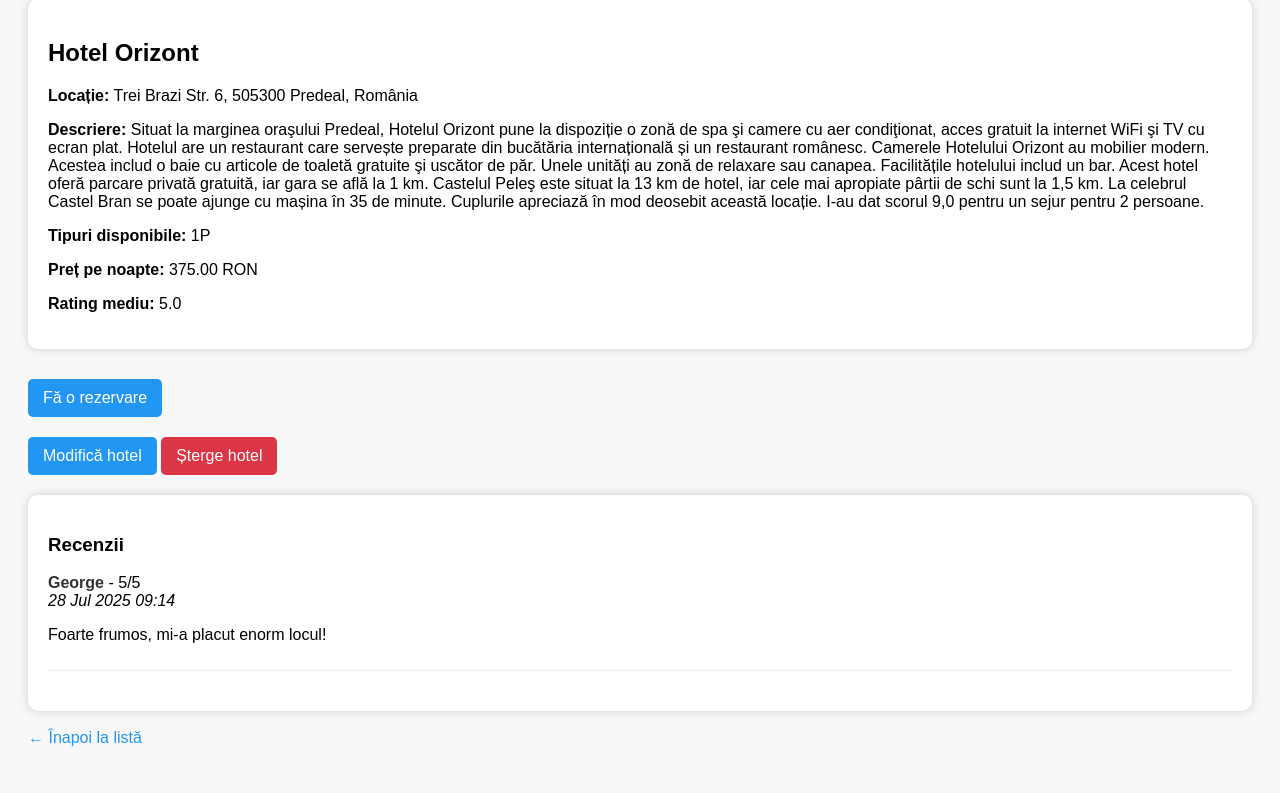
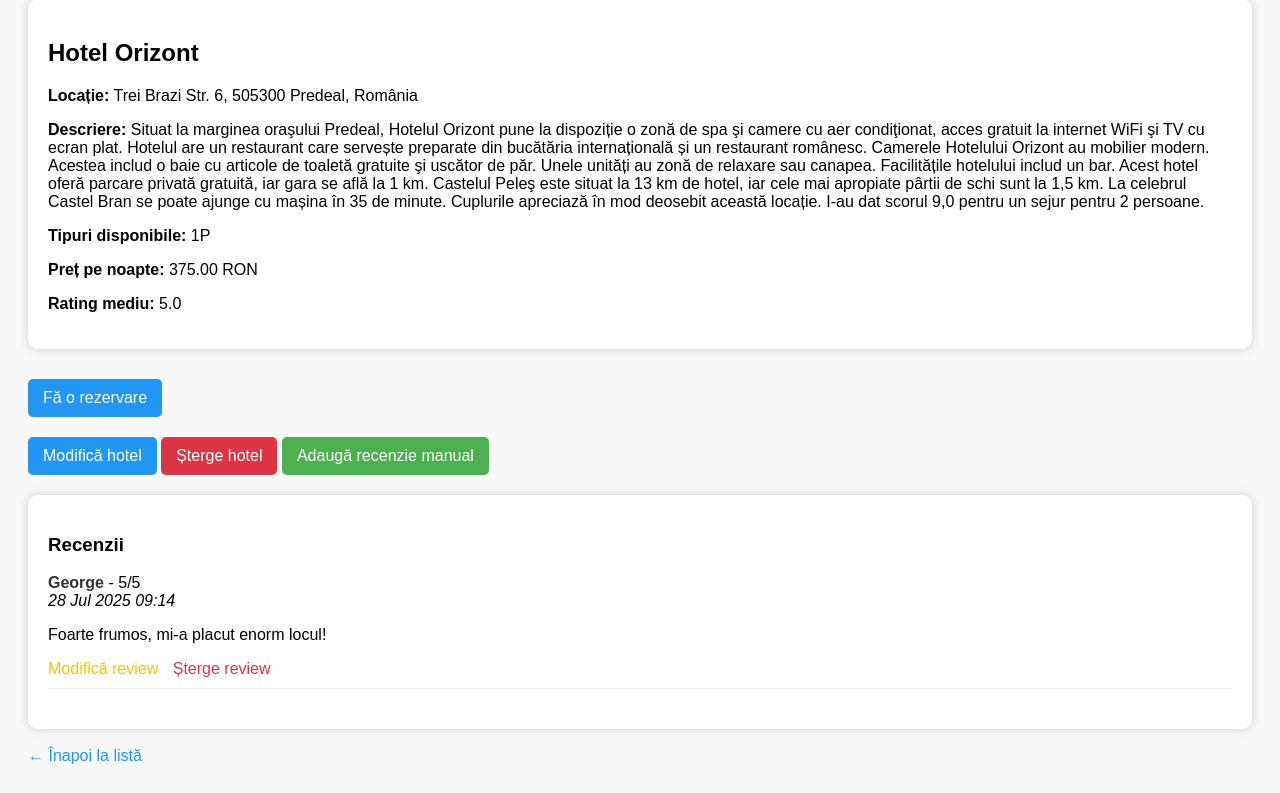
Before and after one commit to tomageorge0421/BookingApplication, a Django app: page /booking/hotels/1/ in a window 1280 px wide. Shown: the part 29-822 px from the top of the page. Before the commit the page ends 775 px from the top, so only its background shows below. Run offline with Django 5.2, Linux system fonts and the light colour scheme; a user stored in the database is signed in; data comes from the database, SQL or seed files in the repository; both versions use the stored data as it was after the commit.

Commit message:
first commit

```diff
--- a/mysite/booking/templates/booking/hotel_detail.html
+++ b/mysite/booking/templates/booking/hotel_detail.html
@@ -53,6 +53,7 @@
     <div class="mb-3">
         <a href="{% url 'update_hotel' hotel.id %}" style="display:inline-block; margin-bottom: 20px; background:#2196F3; color:white; padding:10px 15px; border-radius:5px;" class="btn btn-warning me-2">Modifică hotel</a>
         <a href="{% url 'delete_hotel' hotel.id %}" style="display:inline-block; margin-bottom: 20px; background:#dc3545; color:white; padding:10px 15px; border-radius:5px;" class="btn btn-danger" onclick="return confirm('Ești sigur că vrei să ștergi acest hotel?');">Șterge hotel</a>
+        <a href="{% url 'create_review' %}" style="display:inline-block; margin-bottom: 20px; background:#4CAF50; color:white; padding:10px 15px; border-radius:5px;">Adaugă recenzie manual</a>
     </div>
     {% endif %}
 
@@ -65,6 +66,12 @@
                     <strong>{{ review.user.username }}</strong> - {{ review.rating }}/5<br>
                     <em>{{ review.date_posted|date:"d M Y H:i" }}</em>
                     <p>{{ review.text }}</p>
+
+                    {% if request.user.is_staff %}
+                    <a href="{% url 'update_review' review.id %}" style="color: #ffc107; margin-right: 10px;">Modifică review</a>
+                    <a href="{% url 'delete_review' review.id %}" style="color: #dc3545;" onclick="return confirm('Ești sigur că vrei să ștergi această recenzie?');">Șterge review</a>
+                    {% endif %}
+
                 </div>
             {% endfor %}
         {% else %}
--- a/mysite/booking/urls.py
+++ b/mysite/booking/urls.py
@@ -1,4 +1,6 @@
 from django.urls import path
+from .views import create_review_view
+
 
 from . import views
 
@@ -15,5 +17,9 @@
     path("hotels/<int:hotel_id>/update/", views.update_hotel_view, name="update_hotel"),
     path("hotels/<int:hotel_id>/delete/", views.delete_hotel_view, name="delete_hotel"),
     path("hotels/create/", views.create_hotel_view, name="create_hotel"),
+    path("reviews/<int:review_id>/update/", views.update_review_view, name="update_review"),
+    path("reviews/<int:review_id>/delete/", views.delete_review_view, name="delete_review"),
+    path('admin/create_review/', create_review_view, name='create_review'),
+
 
 ]
--- a/mysite/booking/views.py
+++ b/mysite/booking/views.py
@@ -221,3 +221,59 @@
         'error': error,
         'hotel':Hotel()
         })
+
+@staff_member_required
+def update_review_view(request, review_id):
+    review = get_object_or_404(HotelReview, pk=review_id)
+
+    if request.method == 'POST':
+        review.text = request.POST['text']
+        review.rating = request.POST['rating']
+        review.save()
+        return redirect('hotel_detail', hotel_id=review.reservation.hotel.id)
+
+    return render(request, 'booking/update_review.html', {'review': review})
+
+
+@staff_member_required
+def delete_review_view(request, review_id):
+    review = get_object_or_404(HotelReview, pk=review_id)
+    hotel_id = review.reservation.hotel.id
+    review.delete()
+    return redirect('hotel_detail', hotel_id=hotel_id)
+
+@staff_member_required
+def create_review_view(request):
+    error = None
+    success = None
+
+    if request.method == 'POST':
+        reservation_id = request.POST.get('reservation_id')
+        rating = request.POST.get('rating')
+        text = request.POST.get('text')
+
+        try:
+            reservation = Reservation.objects.get(id=reservation_id)
+
+            if hasattr(reservation, 'hotelreview'):
+                error = "Această rezervare are deja o recenzie."
+            else:
+                HotelReview.objects.create(
+                    reservation=reservation,
+                    rating=rating,
+                    text=text
+                )
+                success = "Recenzia a fost adăugată cu succes."
+
+        except Reservation.DoesNotExist:
+            error = "Rezervarea nu a fost găsită."
+
+    eligible_reservations = Reservation.objects.filter(
+        hotelreview__isnull=True
+    ).select_related('user', 'hotel')
+
+    return render(request, 'booking/create_review.html', {
+        'reservations': eligible_reservations,
+        'error': error,
+        'success': success
+    })
```
Also changed, not shown: mysite/booking/templates/booking/create_review.html (added, +46 -0 lines), mysite/booking/templates/booking/update_review.html (added, +28 -0 lines), mysite/db.sqlite3.
